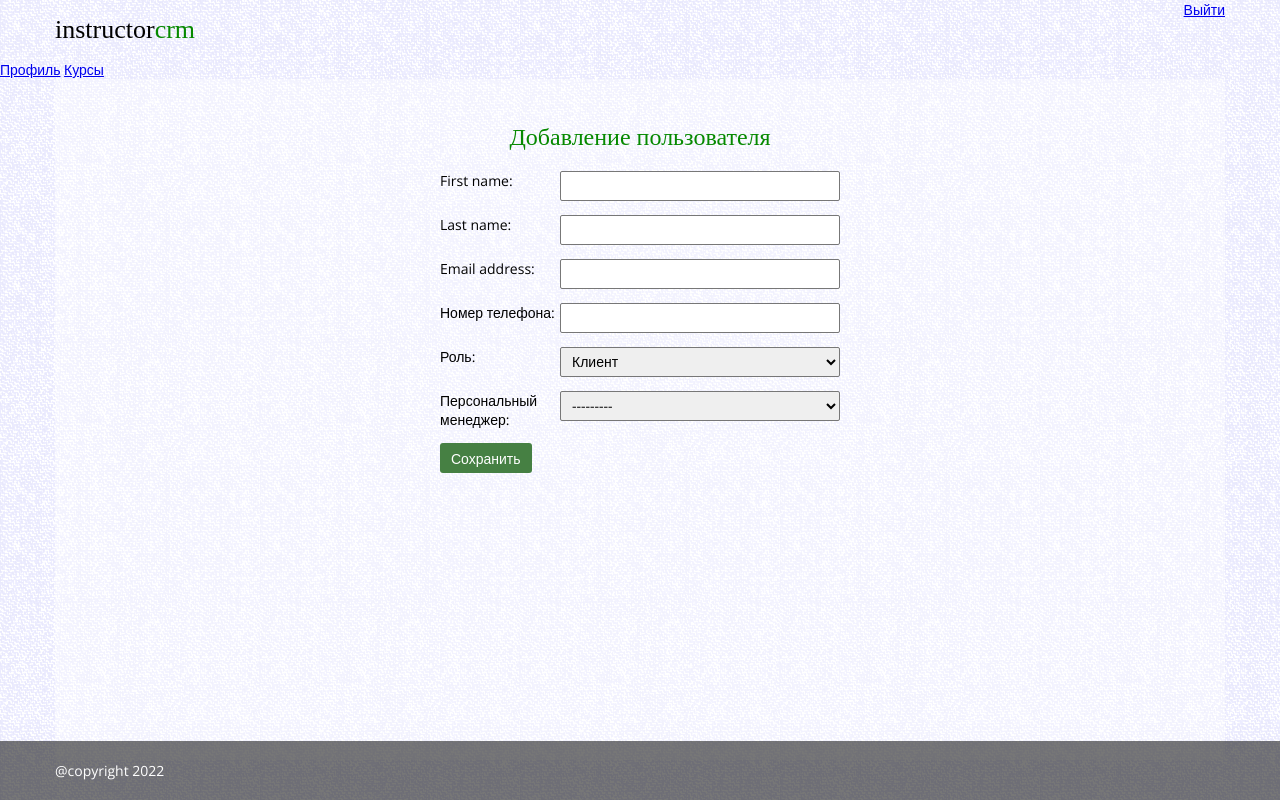
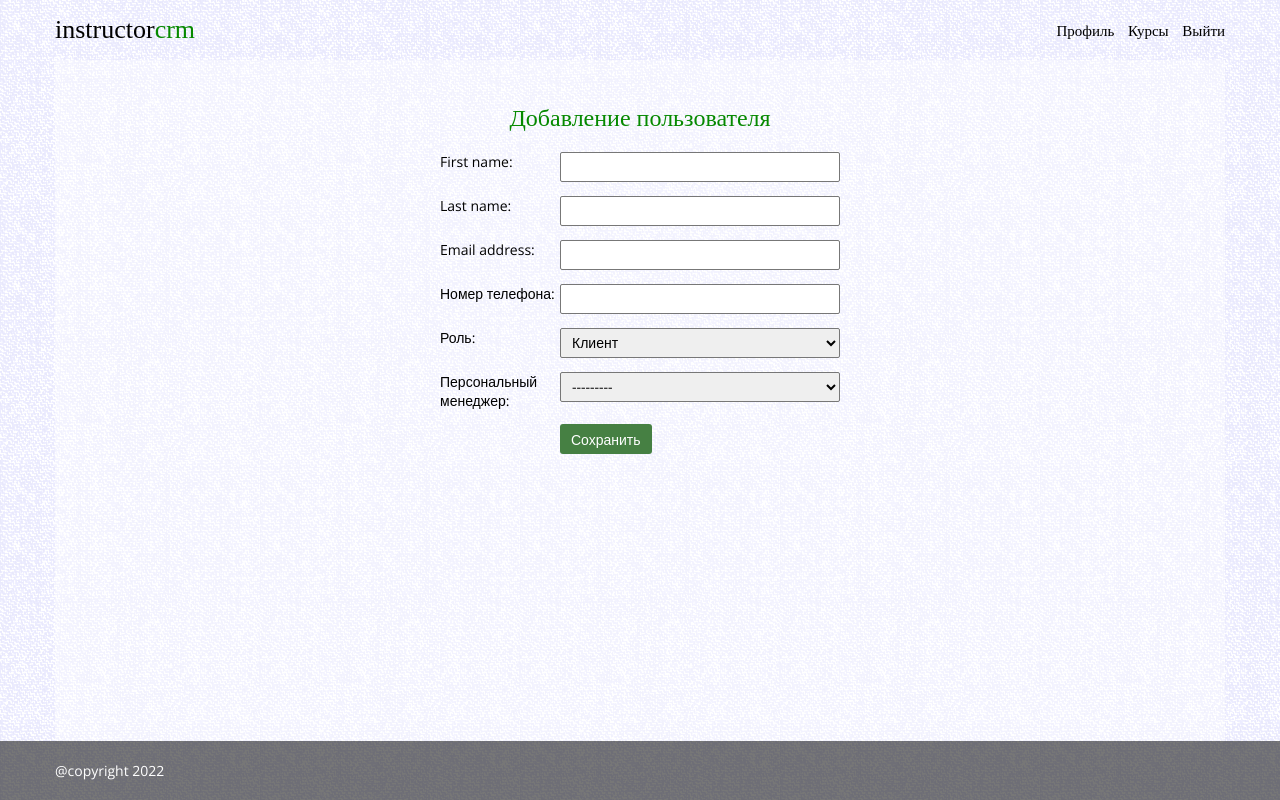
Before and after one commit to DenisDudnik/CRM_instructor, a Django app: page /auth/create-user/ in a window 1280 px wide. Run offline with Django 4.2, Linux system fonts and the light colour scheme; the visitor is signed in with stand-in values (Sample User, id 1); data comes from the database, SQL or seed files in the repository.

Commit message:
front: login, menu

```diff
--- a/users/templates/users/base.html
+++ b/users/templates/users/base.html
@@ -24,15 +24,16 @@
                 <div class="logo-container">
                     instructor<span>crm</span>
                 </div>
-                {% if user.is_authenticated %}
-                    <a href="{% url 'auth:logout' %}">Выйти</a>
-                {% endif %}
+                <div class="menu-container">
+                    <div class="menu-list">
+                        {% if user.is_authenticated %}
+                            {% include 'users/includes/inc_user_menu.html' %}
+                        {% endif %}
+                    </div>
+                </div>
             </div>
         </div>
         <div class="main-container">
-            {% if user.is_authenticated %}
-                {% include 'users/includes/inc_user_menu.html' %}
-            {% endif %}
             <div class="sized-container">
                 {% block content %}
                 {% endblock %}
--- a/users/templates/users/includes/inc_user_menu.html
+++ b/users/templates/users/includes/inc_user_menu.html
@@ -1,8 +1,7 @@
 {% load static %}
 
-<div class="pages-links">
-    <a href="{% url 'user_profile' %}">Профиль</a>
-    {% for value, link in links %}
-        <a href="{% url link %}">{{ value }}</a>
-    {% endfor %}
-</div>
+<a class="menu-item" href="{% url 'user_profile' %}">Профиль</a>
+{% for value, link in links %}
+    <a class="menu-item"  href="{% url link %}">{{ value }}</a>
+{% endfor %}
+<a class="menu-item" href="{% url 'auth:logout' %}">Выйти</a>
--- a/users/templates/users/login.html
+++ b/users/templates/users/login.html
@@ -5,13 +5,12 @@
 <div class="login-form-container">
     <div class="title">{{ title }}</div>
     <form action="" method="post" class="as_p">
-        <!--ul class="errorlist nonfield">
-            <li>Пожалуйста, введите правильные имя пользователя и пароль.
-                Оба поля могут быть чувствительны к регистру.</li>
-        </ul-->
         {% csrf_token %}
         {{ form.as_p }}
-        <input type="submit" value="{{ button }}" class="green">
+        <p>
+            <label></label>
+            <input type="submit" value="{{ button }}" class="green">
+        </p>
     </form>
 </div>
 {% endblock %}
```
